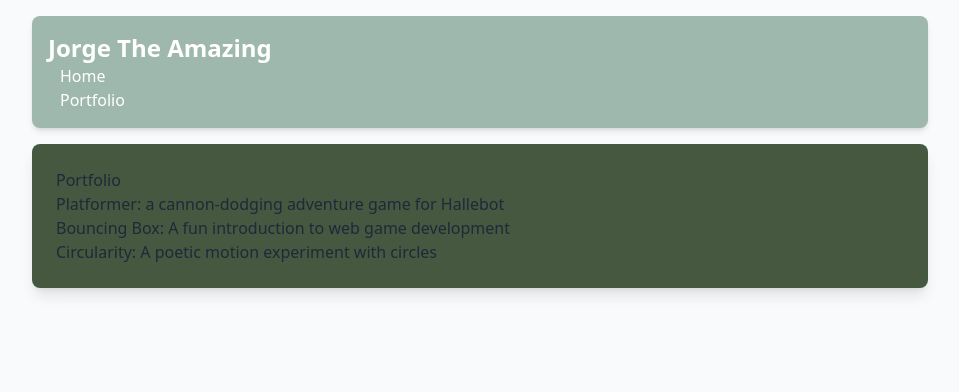
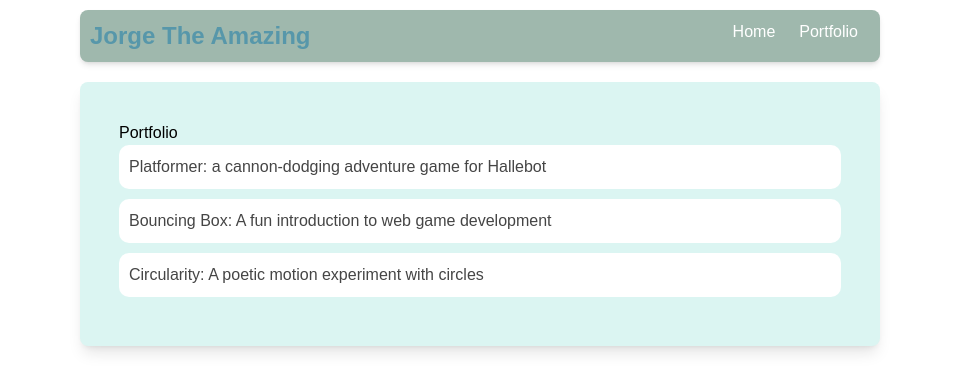
Before and after one commit to JerreloMello/JerreloMello.github.io, a plain HTML site: page portfolio.html in a window 1280 px wide. Shown: the whole page, without its empty margins (160-1119 px from the left). Drawn offline with nearby package versions, Linux system fonts and the light colour scheme.

Commit message:
made portfolio page look like home page

```diff
--- a/portfolio.html
+++ b/portfolio.html
@@ -2,17 +2,28 @@
 <html>
   <head>
     <title>Marcelus's Marvelous Website</title>
+
+    <!-- link below if for favicon -->
+    <link rel="icon" type="image/x-icon" href="https://shop.stevelacys.com/cdn/shop/files/PIXEL_REVERSED_BROW-_Square_512px.png?v=1755198162&width=600"/>
+
+
     <script src="https://cdn.jsdelivr.net/npm/@tailwindcss/browser@4"></script>
     <style type="text/tailwindcss"></style>
-      <link rel="icon" type="image/x-icon" href="https://shop.stevelacys.com/cdn/shop/files/PIXEL_REVERSED_BROW-_Square_512px.png?v=1755198162&width=600"/>
-    <!-- <link rel="stylesheet" href="style.css"/> -->
+
+    <link rel="stylesheet" href="style.css"/>
+
   </head>
 
-  <body class="bg-gray-50 text-gray-800 p-4 font-sans">
+  <!-- <body class="bg-gray-50 text-gray-800 p-4 font-sans"> -->
+  <body>
+
      <!-- All content goes here -->
      <div class="max-w-4xl mx-auto" id="all-contents">
+
       <nav class="bg-[#9FB8AD] p-4 rounded-lg mb-4 shadow-md">
+
         <h1 class="text-white text-2xl font-bold">Jorge The Amazing</h1>
+
         <ul id="nav-ul">
         <li class="nav-li">
           <a href="index.html" class="text-white hover: text-blue-200 px-3 py-2 rounded" >Home</a>
@@ -20,6 +31,7 @@
         <li class="nav-li">
           <a href="portfolio.html" class="text-white hover: text-blue-200 px-3 py-2 rounded">Portfolio</a>
         </ul>
+
       </nav>
 
       <main class="bg-[#475841] rounded-lg shadow-lg p-6">
@@ -40,6 +52,8 @@
         </div>
 
       </main>
+
      </div>
+
   </body>
 </html>
--- a/style.css
+++ b/style.css
@@ -1,5 +1,8 @@
+
+
 body {
-background: rgb(1, 28, 31);
+
+background: white;   /* background for PORTFOLIO page  */
 color: rgb(231, 158, 158);
 padding:10px;
 font-family: Arial, sans-serif;
@@ -7,24 +10,27 @@ font-family: Arial, sans-serif;
 
 #all-contents {
     max-width: 800px;
-   margin: auto;
+    margin: auto;
 }
 
  /*navigation menu */
 nav {
-background: rgb(100, 41, 239)
+background: rgb(233, 231, 238)
 margin 0 auto;
 display: flex;
 padding: 10px;
-margin-bottom: 20px;
+margin-bottom: px;
 }
+
 h1{
 display: flex;
 align-items: center;
 color: rgb(87, 151, 170);
 flex: 1;
 margin:0;
-}#nav-ul{
+}
+
+#nav-ul{
 list-style-type:none;
 margin: 0;
 padding: 0;
@@ -39,6 +45,8 @@ a{
 text-decoration: none;
 color: #fff;
 }
+
+
 /* main container area beneath menu */
 main {
 background:rgb(219, 245, 242);
@@ -50,10 +58,12 @@ margin-top:20px;
 margin-right:25px;
 padding: 10px;
 }
+
 .content {
 flex: 1;
 padding: 15px;
 }
+
 /*interests section styles */
 #interests {
 border: 4px silver ridge;
@@ -68,7 +78,7 @@ margin: 0px;
 
 /* Portfolio styles */
 .content h1 {
-    color: black;
+    color: rgb(0, 0, 0);
 }
 
 #portfolio {
@@ -84,7 +94,7 @@ margin: 0px;
 }
 
 #portfolio li:hover {
-    background: #193e83;
+    background: #39a5a8;
 }
 
 #portfolio a {
```
Also changed, not shown: index.html (+8 -2 lines). Lines whose indentation alone changed are shown as unchanged.
